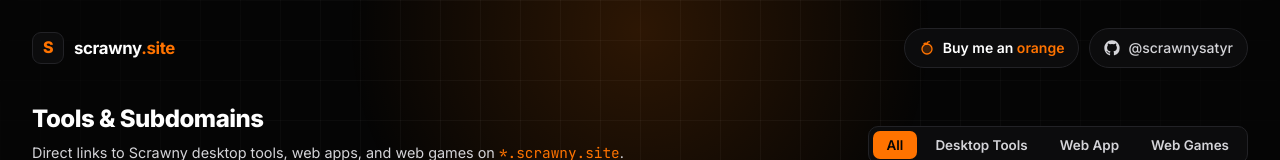
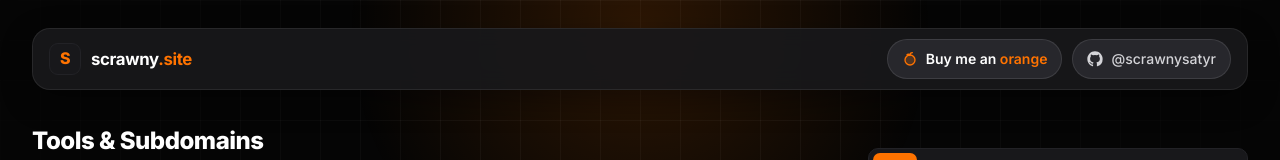
Before and after one commit to scrawnysatyr/ScrawnyMain, a plain HTML site: page index.html in a window 1280 px wide. Shown: the top 160 px of the page. Drawn offline with Linux system fonts and the light colour scheme.

Commit message:
style: floating island layout with layered charcoal-gray contrast

```diff
--- a/styles.css
+++ b/styles.css
@@ -1,7 +1,7 @@
 :root {
   --bg: #050505;
-  --bg-elevated: #0c0c0d;
-  --bg-hover: #141416;
+  --bg-elevated: #18181b;
+  --bg-hover: #27272c;
   --border: #222226;
   --border-hover: #ff7300;
   --text: #ffffff;
@@ -106,6 +106,12 @@ body {
   align-items: center;
   justify-content: space-between;
   gap: 16px;
+  padding: 10px 16px;
+  border-radius: 18px;
+  border: 1px solid rgba(255, 255, 255, 0.08);
+  background: rgba(24, 24, 27, 0.92);
+  backdrop-filter: blur(12px);
+  box-shadow: 0 10px 30px rgba(0, 0, 0, 0.35);
 }
 
 .brand {
@@ -145,8 +151,8 @@ body {
   gap: 8px;
   padding: 8px 14px;
   border-radius: 999px;
-  border: 1px solid var(--border);
-  background: var(--bg-elevated);
+  border: 1px solid rgba(255, 255, 255, 0.1);
+  background: #27272c;
   color: var(--text-muted);
   text-decoration: none;
   font-size: 0.875rem;
```
